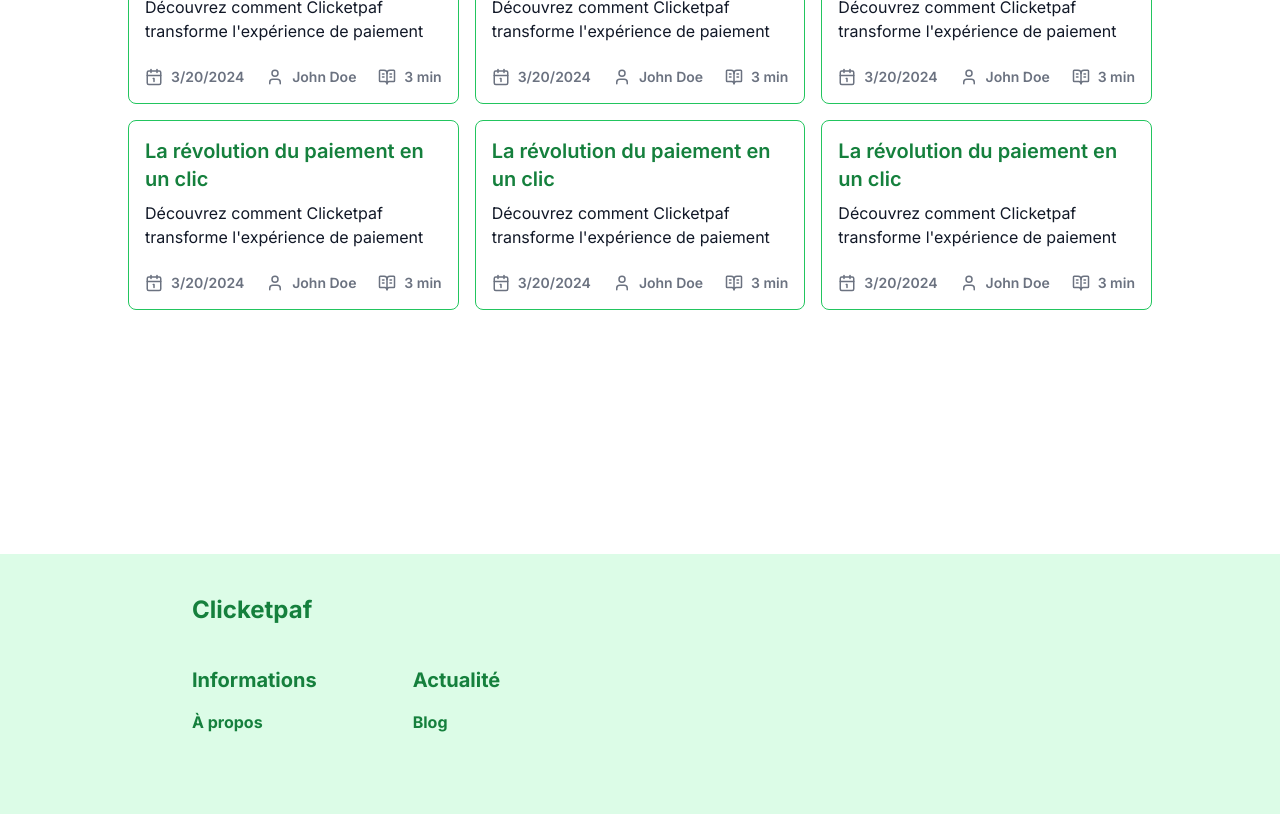
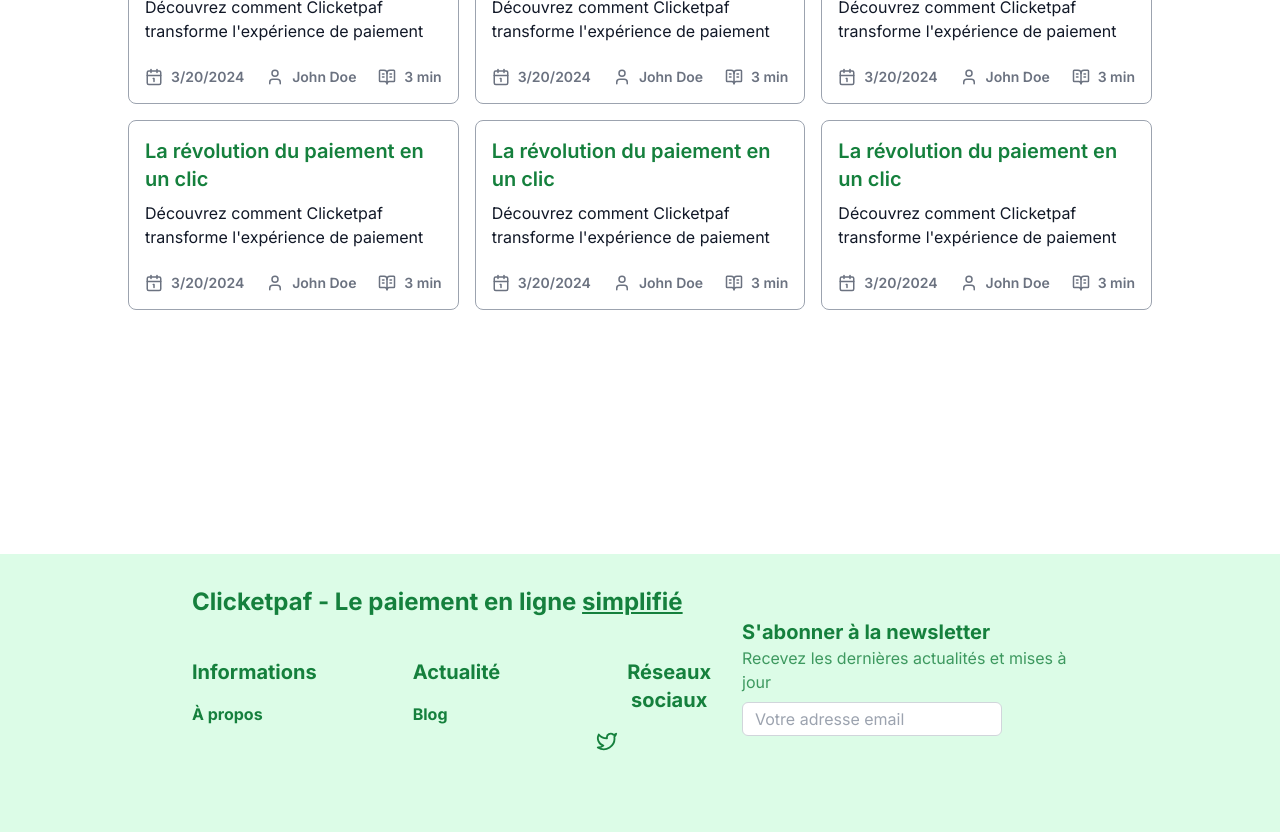
Before and after one commit to crepefeu/clicketpaf-seo, a Next.js app: page /blog in a window 1280 px wide. Shown: the part 300-1132 px from the top of the page. Built offline with nearby package versions, Linux system fonts and the light colour scheme; no server answers.

Commit message:
Added dynamic og image

```diff
--- /dev/null
+++ b/app/blog/[slug]/opengraph-image.tsx
@@ -0,0 +1,90 @@
+import { getArticleBySlug } from "@/app/lib/articleUtils";
+import { ImageResponse } from "next/og";
+
+export const runtime = "edge";
+export const alt = "Blog article thumbnail";
+export const size = {
+  width: 1200,
+  height: 630,
+};
+export const contentType = "image/png";
+
+export default async function Image({ params }: { params: { slug: string } }) {
+  const article = await getArticleBySlug(params.slug);
+
+  if (!article) {
+    return new ImageResponse(
+      (
+        <div
+          style={{
+            backgroundColor: "#f3f4f6",
+            height: "100%",
+            width: "100%",
+            display: "flex",
+            alignItems: "center",
+            justifyContent: "center",
+          }}
+        >
+          <p style={{ color: "#15803d", fontSize: "48px" }}>
+            Article not found
+          </p>
+        </div>
+      )
+    );
+  }
+
+  return new ImageResponse(
+    (
+      <div
+        style={{
+          height: "100%",
+          width: "100%",
+          display: "flex",
+          flexDirection: "column",
+          alignItems: "center",
+          justifyContent: "center",
+          backgroundColor: "#f3f4f6",
+          padding: "40px",
+        }}
+      >
+        <div
+          style={{
+            display: "flex",
+            flexDirection: "column",
+            alignItems: "center",
+            gap: "20px",
+          }}
+        >
+          <h1
+            style={{
+              fontSize: "60px",
+              color: "#15803d",
+              textAlign: "center",
+              marginBottom: "20px",
+            }}
+          >
+            {article.title}
+          </h1>
+
+          <div
+            style={{
+              display: "flex",
+              gap: "20px",
+              color: "#6b7280",
+              fontSize: "24px",
+            }}
+          >
+            <p>Par {article.author}</p>
+            <p>•</p>
+            <p>{new Date(article.date).toLocaleDateString()}</p>
+            <p>•</p>
+            <p>{article.metadata.readingTime}</p>
+          </div>
+        </div>
+      </div>
+    ),
+    {
+      ...size,
+    }
+  );
+}
--- a/app/blog/page.tsx
+++ b/app/blog/page.tsx
@@ -37,7 +37,7 @@ export default async function Page() {
         {articles.map((article) => (
           <article
             key={article.id}
-            className="bg-white hover:bg-green-100/25 border-[1.5px] border-green-500 p-4 rounded-lg transition-colors"
+            className="bg-white hover:bg-green-100/25 border-[1.5px] border-gray-400 hover:border-green-500 p-4 rounded-lg cursor-pointer transition-colors"
           >
             <Link href={`/blog/${article.slug}`}>
               <h2 className="text-xl text-green-700 font-semibold">
--- a/app/components/Footer.tsx
+++ b/app/components/Footer.tsx
@@ -1,21 +1,25 @@
+"use client";
+
 import Link from "next/link";
 
 export default function Footer() {
   return (
-    <footer className="flex flex-col bg-green-100 text-white p-10 px-48 pb-20 text-center">
+    <footer className="flex flex-col bg-green-100 text-white p-8 px-48 pb-20 text-center" role="contentinfo" aria-label="Site footer">
       <div className="w-full h-fit">
-        <p className="text-green-700 text-2xl font-bold w-fit mr-auto">
-          Clicketpaf
-        </p>
+        <h1 className="text-green-700 text-2xl font-bold w-fit mr-auto">
+          Clicketpaf - Le paiement en ligne <span className="underline">simplifié</span>
+        </h1>
       </div>
-      <div className="flex gap-24">
+      <div className="flex justify-between">
+        <nav className="flex gap-24" aria-label="Footer navigation">
           <div className="flex flex-col gap-4 w-fit mt-10">
             <h2 className="text-xl font-bold text-green-700">Informations</h2>
-          <ul className="text-left font-bold">
-            <li>
+            <ul className="text-left font-bold" role="menu">
+              <li role="menuitem">
                 <Link
                   href="/a-propos"
                   className="text-green-700 hover:text-green-800"
+                  title="En savoir plus sur Clicketpaf"
                 >
                   À propos
                 </Link>
@@ -24,29 +28,33 @@ export default function Footer() {
           </div>
           <div className="flex flex-col gap-4 w-fit mt-10">
             <h2 className="text-xl font-bold text-green-700">Actualité</h2>
-          <ul className="text-left font-bold">
-            <li>
+            <ul className="text-left font-bold" role="menu">
+              <li role="menuitem">
                 <Link
                   href="/blog"
                   className="text-green-700 hover:text-green-800"
+                  title="Accéder au blog Clicketpaf"
                 >
                   Blog
                 </Link>
               </li>
             </ul>
           </div>
-        {/* <div className="flex flex-col gap-4 w-fit mt-10">
+          <div className="flex flex-col gap-4 w-fit mt-10">
             <h2 className="text-xl font-bold text-green-700">Réseaux sociaux</h2>
-          <ul className="text-left font-bold">
-            <li>
+            <ul className="text-left font-bold" role="menu">
+              <li role="menuitem">
                 <Link
-                href=""
+                  href="https://twitter.com/"
+                  target="_blank"
+                  rel="noopener noreferrer"
                   className="text-green-700 hover:text-green-800"
+                  aria-label="Suivez-nous sur Twitter"
                 >
                   <svg
                     xmlns="http://www.w3.org/2000/svg"
-                  width="24"
-                  height="24"
+                    width="22"
+                    height="22"
                     viewBox="0 0 24 24"
                     fill="none"
                     stroke="currentColor"
@@ -54,13 +62,40 @@ export default function Footer() {
                     strokeLinecap="round"
                     strokeLinejoin="round"
                     className="lucide lucide-twitter"
+                    role="img"
+                    aria-labelledby="twitter-icon"
                   >
+                    <title id="twitter-icon">Twitter</title>
                     <path d="M22 4s-.7 2.1-2 3.4c1.6 10-9.4 17.3-18 11.6 2.2.1 4.4-.6 6-2C3 15.5.5 9.6 3 5c2.2 2.6 5.6 4.1 9 4-.9-4.2 4-6.6 7-3.8 1.1 0 3-1.2 3-1.2z" />
                   </svg>
                 </Link>
               </li>
             </ul>
-        </div> */}
+          </div>
+        </nav>
+        <section className="flex flex-col text-left gap-2" aria-label="Newsletter subscription">
+          <div>
+            <h2 className="text-xl text-green-700 font-bold">
+              S&apos;abonner à la newsletter
+            </h2>
+            <p className="text-green-700 text-opacity-80">
+              Recevez les dernières actualités et mises à jour
+            </p>
+          </div>
+          <form onSubmit={(e) => e.preventDefault()} role="form">
+            <label htmlFor="newsletter-email" className="sr-only">
+              Adresse email pour la newsletter
+            </label>
+            <input
+              type="email"
+              id="newsletter-email"
+              name="email"
+              placeholder="Votre adresse email"
+              className="text-black rounded-md border border-gray-300 focus:border-green-700 focus:outline-none px-3 py-1 transition-all"
+              aria-label="Inscription à la newsletter"
+            />
+          </form>
+        </section>
       </div>
     </footer>
   );
--- a/app/page.tsx
+++ b/app/page.tsx
@@ -16,8 +16,8 @@ export default function Home() {
         <h1 className="text-4xl font-bold mb-4">
           <span className="bg-gradient-to-r from-green-400 to-green-600 text-transparent bg-clip-text px-2">
             Révolutionnez vos paiements en ligne avec une simplicité{" "}
-            <span className="relative bg-gradient-to-r from-green-400 to-green-600 text-transparent bg-clip-text">
-              inégalée.
+            <span className="relative text-green-700 underline">
+              inégalée
             </span>
           </span>
         </h1>
--- a/package.json
+++ b/package.json
@@ -9,6 +9,7 @@
     "lint": "next lint"
   },
   "dependencies": {
+    "@vercel/og": "^0.6.4",
     "next": "15.0.3",
     "react": "19.0.0-rc-66855b96-20241106",
     "react-dom": "19.0.0-rc-66855b96-20241106",
```
Also changed, not shown: 1 other file (tests, documents, lock files or other folders). Lines whose indentation alone changed are shown as unchanged.
